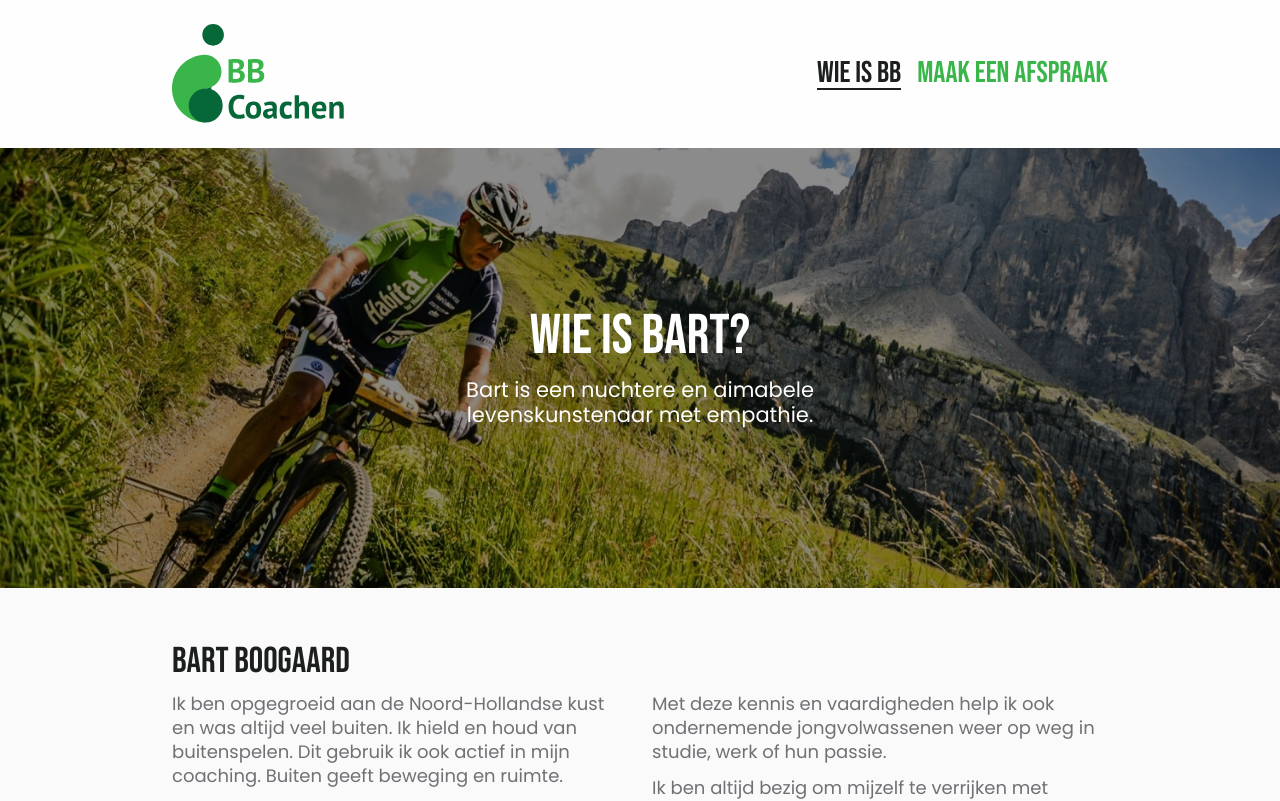
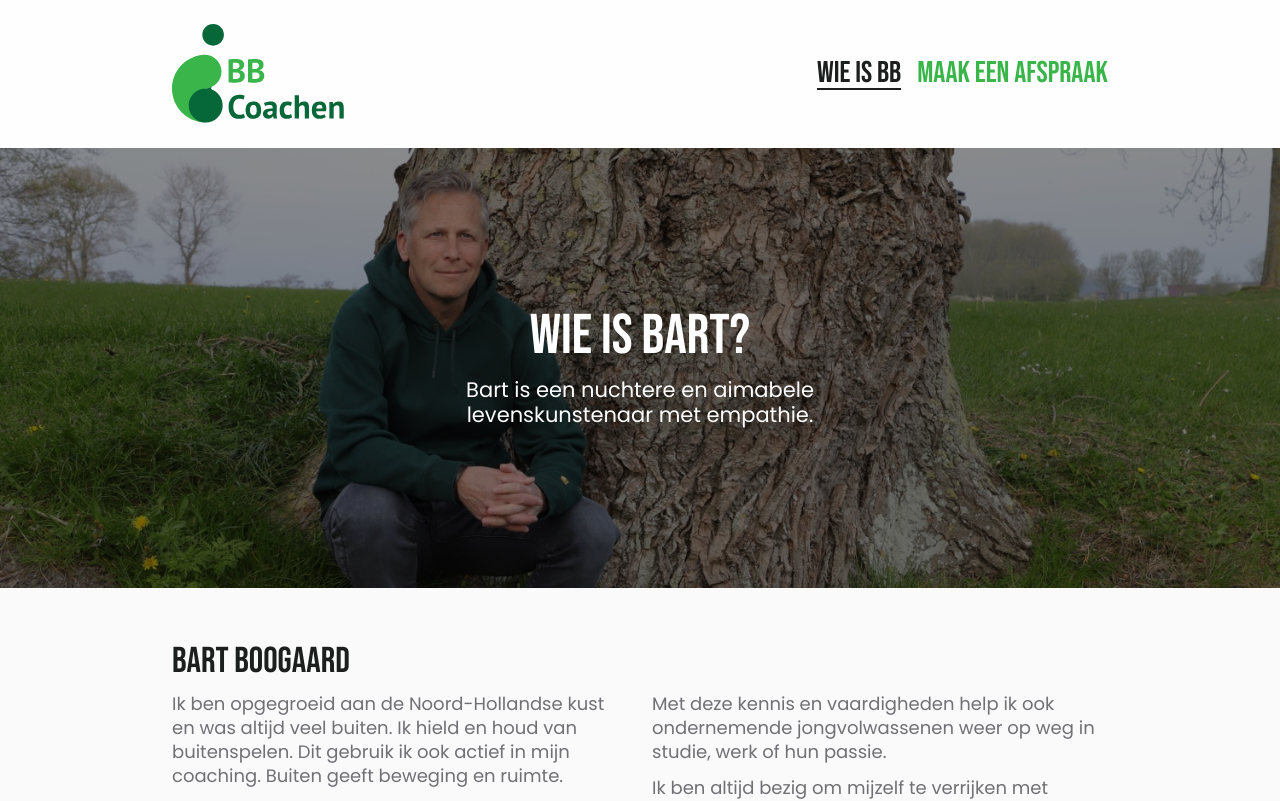
Before and after one commit to sjaakluthart/bb-coachen-website, a React (Create React App) app: page /about in a window 1280 px wide. Shown: the top 801 px of the page. Built offline with nearby package versions, Linux system fonts and the light colour scheme.

Commit message:
Changed about image.

```diff
--- a/src/components/About.tsx
+++ b/src/components/About.tsx
@@ -2,13 +2,13 @@
 import React from 'react';
 
 import Image from './Image';
-import about from '../assets/about.jpg';
+import bart from '../assets/bart.jpg';
 import bike from '../assets/bike.jpg';
 
 const About = () => (
   <main className="page about">
     <Image
-      imageUrl={about}
+      imageUrl={bart}
       title="Wie is Bart?"
       subTitle="Bart is een nuchtere en aimabele levenskunstenaar met empathie."
     />
```
Also changed, not shown: src/assets/bart.jpg (added).
